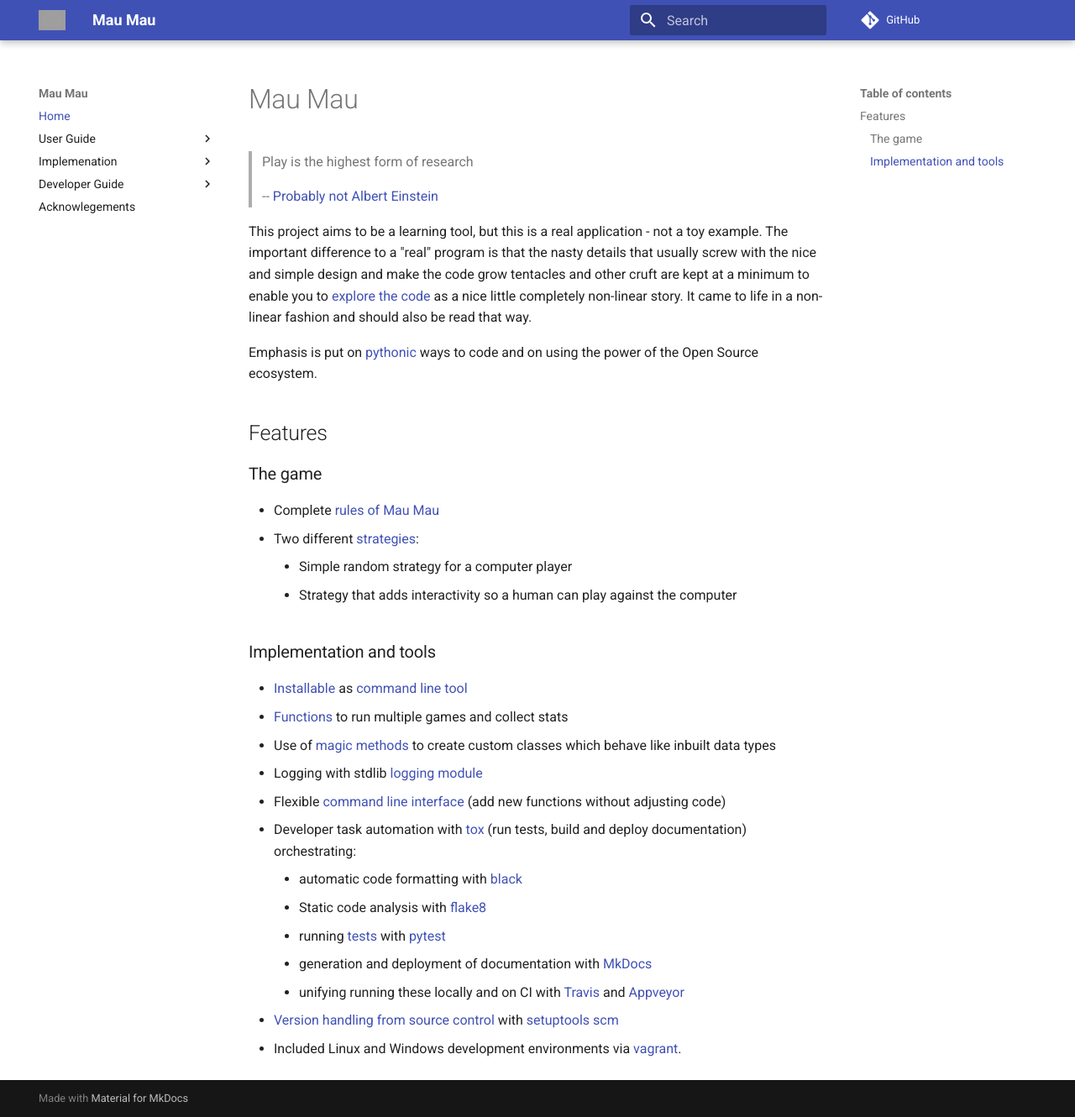
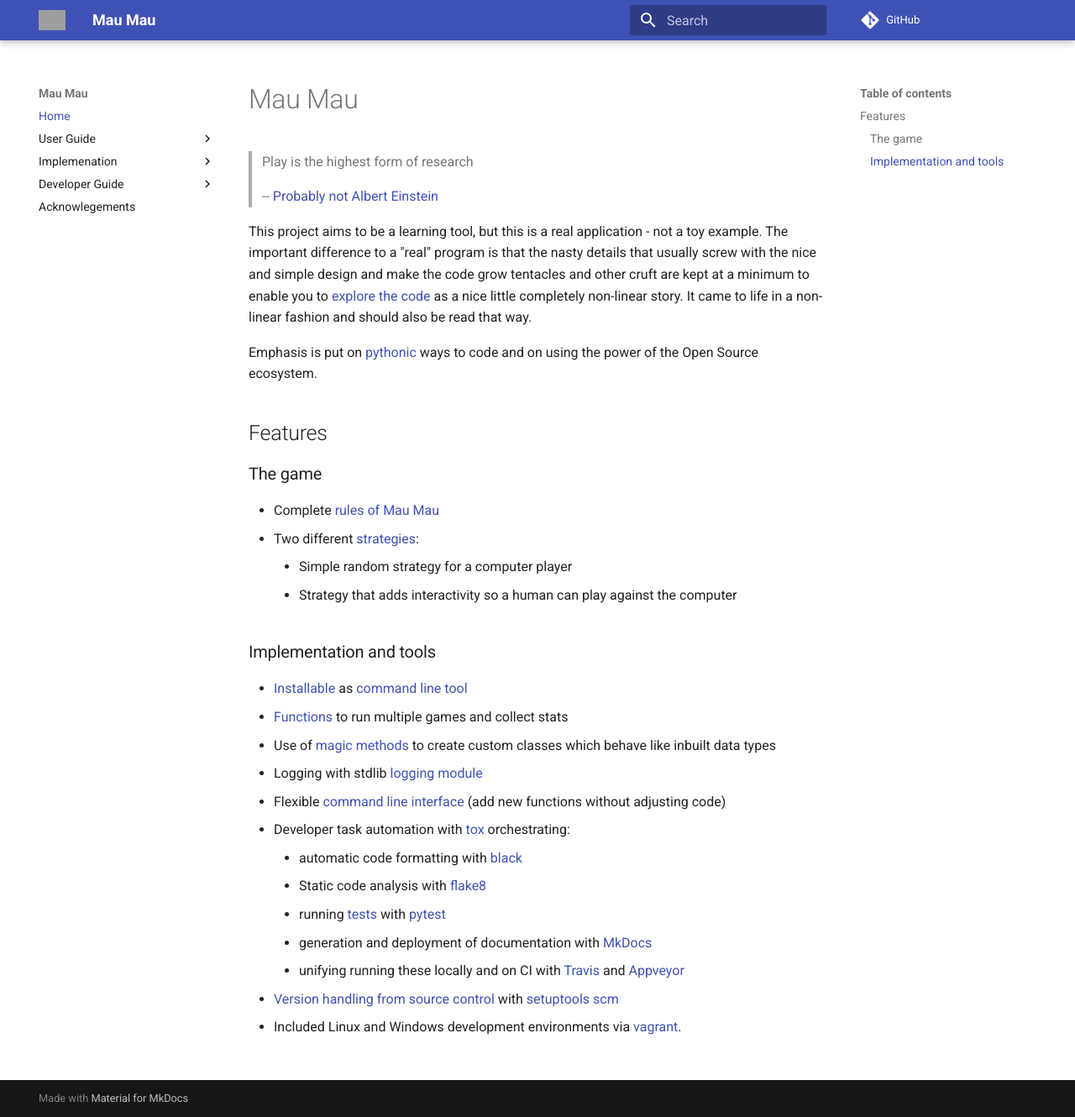
Before and after one commit to obestwalter/mau-mau, an MkDocs documentation site: the page built from docs/index.md, in a window 1280 px wide and 1330 px high. Shown: the whole window at 84% size. Built offline with MkDocs 1.6.1 and Material for MkDocs 9.7.7, drawn with Linux system fonts in a browser that asks for light colours; comment, search, counter and statistics services are not loaded; grey boxes are pictures that could not be loaded.

Commit message:
remove redundancy

```diff
--- a/docs/index.md
+++ b/docs/index.md
@@ -24,7 +24,7 @@ Emphasis is put on [pythonic](https://nedbatchelder.com/blog/201011/pythonic.htm
 * Use of [magic methods](implementation/remarks.md#magic-methods-protocols) to create custom classes which behave like inbuilt data types
 * Logging with stdlib [logging module](https://docs.python.org/3/library/logging.html)
 * Flexible [command line interface](https://github.com/obestwalter/mau-mau/blob/master/mau_mau/cli.py) (add new functions without adjusting code)
-* Developer task automation with [tox](https://github.com/obestwalter/mau-mau/blob/master/tox.ini) (run tests, build and deploy documentation) orchestrating:
+* Developer task automation with [tox](https://github.com/obestwalter/mau-mau/blob/master/tox.ini) orchestrating:
     * automatic code formatting with [black](https://black.readthedocs.io/)
     * Static code analysis with [flake8](http://flake8.pycqa.org/en/latest/)
     * running [tests](https://github.com/obestwalter/mau-mau/blob/master/tests/) with [pytest](https://pytest.org)
```
